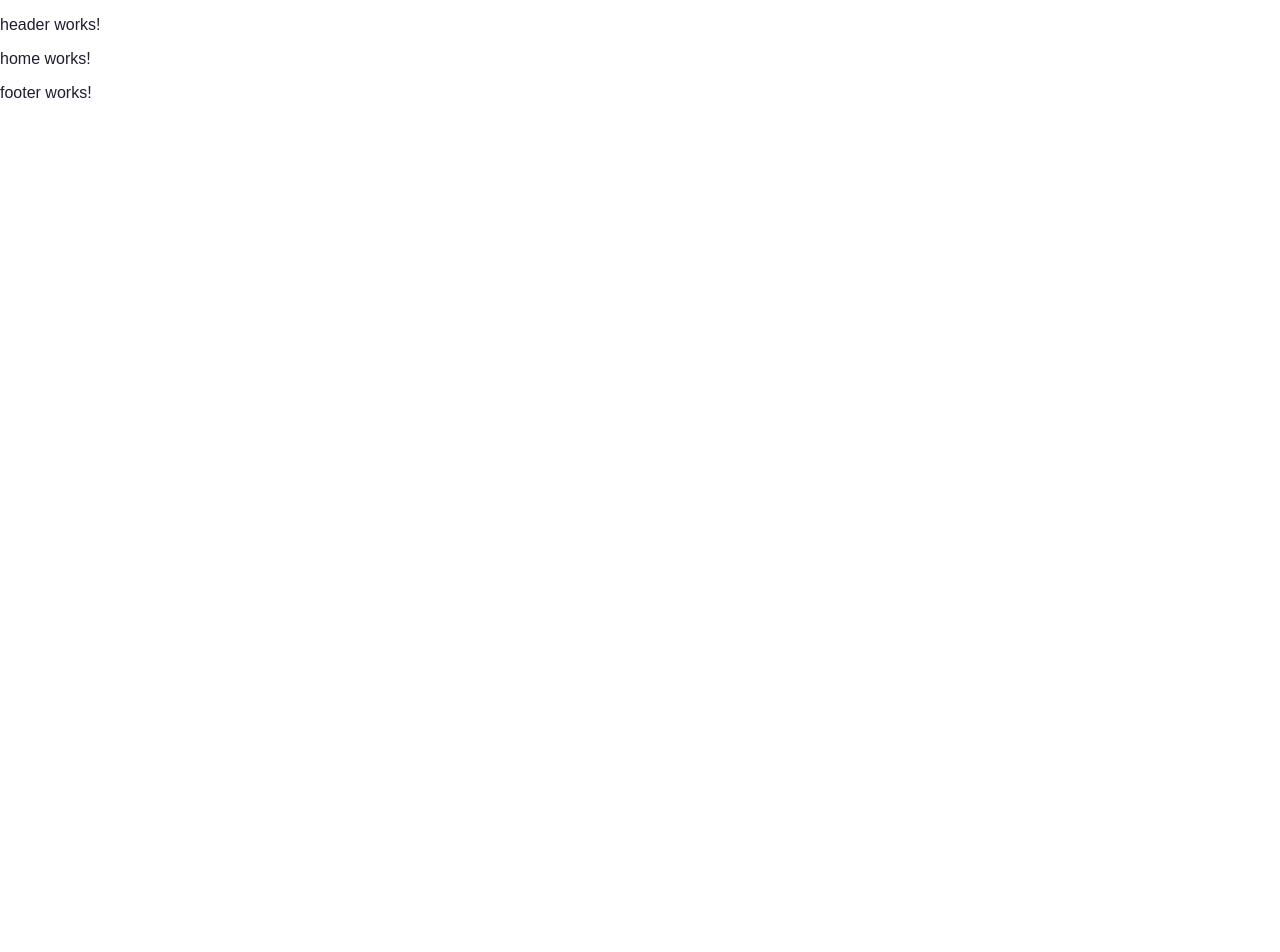
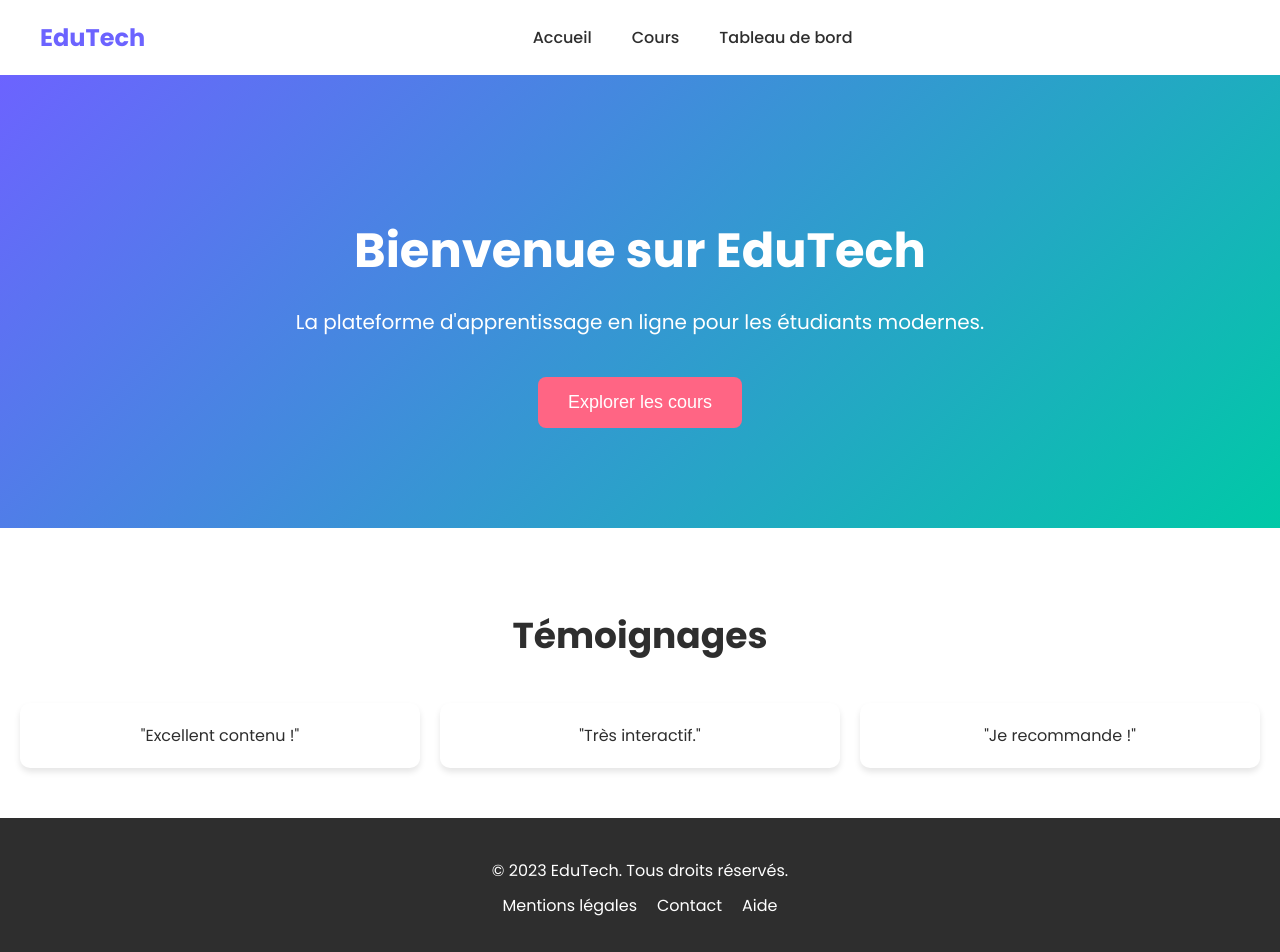
Before and after one commit to yassinemarzouki/E-ducation, an Angular app: page /home in a window 1280 px wide. Shown: the top 952 px of the page. Before the commit the page ends 800 px from the top, so only its background shows below. Built offline with nearby package versions, Linux system fonts and the light colour scheme.

Commit message:
home+header+footer

```diff
--- a/src/app/features/home/home.component.html
+++ b/src/app/features/home/home.component.html
@@ -1 +1,13 @@
-<p>home works!</p>
+<section class="hero">
+    <h1>Bienvenue sur EduTech</h1>
+    <p>La plateforme d'apprentissage en ligne pour les étudiants modernes.</p>
+    <button routerLink="/courses">Explorer les cours</button>
+  </section>
+  <section class="testimonials">
+    <h2>Témoignages</h2>
+    <div class="testimonial-cards">
+      <div class="card">"Excellent contenu !"</div>
+      <div class="card">"Très interactif."</div>
+      <div class="card">"Je recommande !"</div>
+    </div>
+  </section>
--- a/src/app/features/home/home.component.scss
+++ b/src/app/features/home/home.component.scss
@@ -0,0 +1,64 @@
+.hero {
+    background: linear-gradient(135deg, #6C63FF, #00C9A7);
+    padding: 100px 20px;
+    text-align: center;
+    color: white;
+
+    h1 {
+      font-size: 48px;
+      margin-bottom: 20px;
+    }
+
+    p {
+      font-size: 20px;
+      margin-bottom: 40px;
+    }
+
+    button {
+      background-color: #FF6584;
+      color: white;
+      border: none;
+      padding: 15px 30px;
+      border-radius: 8px;
+      font-size: 18px;
+      cursor: pointer;
+      transition: all 0.3s ease;
+
+      &:hover {
+        background-color: #E05A70;
+        transform: translateY(-2px);
+        box-shadow: 0 4px 8px rgba(255, 101, 132, 0.2);
+      }
+    }
+  }
+
+  .testimonials {
+    padding: 50px 20px;
+    text-align: center;
+    background-color: white;
+
+    h2 {
+      font-size: 36px;
+      margin-bottom: 40px;
+      color: #2E2E2E;
+    }
+
+    .testimonial-cards {
+      display: grid;
+      grid-template-columns: repeat(auto-fit, minmax(300px, 1fr));
+      gap: 20px;
+
+      .card {
+        background-color: white;
+        padding: 20px;
+        border-radius: 10px;
+        box-shadow: 0 4px 6px rgba(0, 0, 0, 0.1);
+        color: #2E2E2E;
+        transition: transform 0.3s ease;
+
+        &:hover {
+          transform: translateY(-5px);
+        }
+      }
+    }
+  }
--- a/src/app/shared/footer/footer.component.html
+++ b/src/app/shared/footer/footer.component.html
@@ -1 +1,10 @@
-<p>footer works!</p>
+<footer>
+    <div class="footer-content">
+      <p>&copy; 2023 EduTech. Tous droits réservés.</p>
+      <div class="links">
+        <a href="#">Mentions légales</a>
+        <a href="#">Contact</a>
+        <a href="#">Aide</a>
+      </div>
+    </div>
+  </footer>
--- a/src/app/shared/footer/footer.component.scss
+++ b/src/app/shared/footer/footer.component.scss
@@ -0,0 +1,30 @@
+footer {
+    background-color: #2E2E2E;
+    padding: 40px 20px;
+    text-align: center;
+    color: white;
+
+    .footer-content {
+      max-width: 1200px;
+      margin: 0 auto;
+
+      p {
+        margin: 0;
+      }
+
+      .links {
+        margin-top: 10px;
+
+        a {
+          color: white;
+          margin: 0 10px;
+          text-decoration: none;
+          transition: color 0.3s ease;
+
+          &:hover {
+            color: #6C63FF;
+          }
+        }
+      }
+    }
+  }
--- a/src/app/shared/header/header.component.html
+++ b/src/app/shared/header/header.component.html
@@ -1 +1,27 @@
-<p>header works!</p>
+<header>
+    <div class="logo">EduTech</div>
+    <nav>
+      <!-- Bouton hamburger pour les petits écrans -->
+      <button class="hamburger" (click)="toggleMenu()">
+        <span></span>
+        <span></span>
+        <span></span>
+      </button>
+      <!-- Menu principal -->
+      <ul class="nav-links" [class.active]="isMenuOpen">
+        <li><a routerLink="/home">Accueil</a></li>
+        <li><a routerLink="/courses">Cours</a></li>
+        <li><a routerLink="/dashboard">Tableau de bord</a></li>
+      </ul>
+    </nav>
+    <!-- Boutons d'authentification -->
+    <div class="auth-buttons">
+      <button class="user-icon" (click)="toggleAuthMenu()">
+        <i class="fas fa-user"></i> <!-- Icône utilisateur -->
+      </button>
+      <ul class="auth-links" [class.active]="isAuthMenuOpen">
+        <li><button class="login" routerLink="/auth">Connexion</button></li>
+        <li><button class="register" routerLink="/auth">Inscription</button></li>
+      </ul>
+    </div>
+  </header>
--- a/src/app/shared/header/header.component.scss
+++ b/src/app/shared/header/header.component.scss
@@ -0,0 +1,176 @@
+header {
+    background-color: white;
+    padding: 20px 40px;
+    display: flex;
+    justify-content: space-between;
+    align-items: center;
+    box-shadow: 0 4px 6px rgba(0, 0, 0, 0.1);
+
+    .logo {
+      font-size: 24px;
+      font-weight: 700;
+      color: #6C63FF;
+    }
+
+    nav {
+      display: flex;
+      align-items: center;
+
+      .hamburger {
+        display: none;
+        background: transparent;
+        border: none;
+        cursor: pointer;
+        padding: 0;
+        margin: 0;
+
+        fa-icon {
+          font-size: 24px;
+          color: #6C63FF;
+          transition: color 0.3s ease;
+        }
+
+        &:hover fa-icon {
+          color: #5A52E0;
+        }
+      }
+
+      .nav-links {
+        display: flex;
+        list-style: none;
+        margin: 0;
+        padding: 0;
+
+        li {
+          margin: 0 20px;
+
+          a {
+            color: #2E2E2E;
+            text-decoration: none;
+            font-weight: 500;
+            transition: color 0.3s ease;
+
+            &:hover {
+              color: #6C63FF;
+            }
+          }
+        }
+      }
+    }
+
+    .auth-buttons {
+      position: relative;
+
+      .user-icon {
+        background-color: transparent;
+        border: none;
+        cursor: pointer;
+        padding: 0;
+        margin: 0;
+
+        fa-icon {
+          font-size: 24px;
+          color: #6C63FF;
+          transition: color 0.3s ease;
+        }
+
+        &:hover fa-icon {
+          color: #5A52E0;
+        }
+      }
+
+      .auth-links {
+        display: none;
+        position: absolute;
+        right: 0;
+        top: 40px;
+        background-color: white;
+        box-shadow: 0 4px 6px rgba(0, 0, 0, 0.1);
+        border-radius: 8px;
+        list-style: none;
+        padding: 10px;
+        margin: 0;
+        min-width: 150px;
+
+        li {
+          margin: 10px 0;
+
+          button {
+            width: 100%;
+            background-color: #6C63FF;
+            color: white;
+            border: none;
+            padding: 10px 20px;
+            border-radius: 8px;
+            cursor: pointer;
+            transition: all 0.3s ease;
+
+            &:hover {
+              background-color: #5A52E0;
+              transform: translateY(-2px);
+              box-shadow: 0 4px 8px rgba(108, 99, 255, 0.2);
+            }
+
+            &.login {
+              background-color: transparent;
+              border: 2px solid #6C63FF;
+              color: #6C63FF;
+
+              &:hover {
+                background-color: #6C63FF;
+                color: white;
+              }
+            }
+          }
+        }
+      }
+
+      .auth-links.active {
+        display: block;
+      }
+    }
+  }
+
+  @media (max-width: 768px) {
+    header {
+      padding: 10px 20px;
+
+      nav {
+        .hamburger {
+          display: block;
+        }
+
+        .nav-links {
+          display: none;
+          flex-direction: column;
+          position: absolute;
+          top: 60px;
+          left: 0;
+          width: 100%;
+          background-color: white;
+          box-shadow: 0 4px 6px rgba(0, 0, 0, 0.1);
+          padding: 20px 0;
+
+          li {
+            margin: 10px 0;
+            text-align: center;
+
+            a {
+              color: #2E2E2E;
+              font-size: 18px;
+            }
+          }
+        }
+
+        .nav-links.active {
+          display: flex;
+        }
+      }
+
+      .auth-buttons {
+        .auth-links {
+          top: 50px;
+        }
+      }
+    }
+  }
--- a/src/app/shared/header/header.component.ts
+++ b/src/app/shared/header/header.component.ts
@@ -8,4 +8,16 @@ import { Component } from '@angular/core';
 })
 export class HeaderComponent {
 
+  isMenuOpen = false; // État du menu principal
+  isAuthMenuOpen = false; // État du menu d'authentification
+
+  // Basculer l'état du menu principal
+  toggleMenu() {
+    this.isMenuOpen = !this.isMenuOpen;
+  }
+
+  // Basculer l'état du menu d'authentification
+  toggleAuthMenu() {
+    this.isAuthMenuOpen = !this.isAuthMenuOpen;
+  }
 }
--- a/src/styles.scss
+++ b/src/styles.scss
@@ -1,32 +1,41 @@
-@use "sass:color";
+// Typographie
+@import url('https://fonts.googleapis.com/css2?family=Poppins:wght@400;500;600;700&display=swap');
 
-$primary: #00A8E8;
-$secondary: #7D5BA6;
-$accent: #FFC857;
-$cta: #FF4D6D;
-$background-light: #FFFFFF;
-$background-gradient: linear-gradient(135deg, #00A8E8, #7D5BA6);
-$text-dark: #1E1E2F;
-$text-light: #FFFFFF;
-
+// Styles globaux
 body {
   font-family: 'Poppins', sans-serif;
   margin: 0;
   padding: 0;
-  background-color: $background-light;
-  color: $text-dark;
+  background-color: #F8F9FA; // Fond clair
+  color: #2E2E2E; // Texte sombre
 }
 
+// Boutons
 button {
-  background-color: $cta;
+  background-color: #6C63FF; // Violet moderne
   color: white;
   border: none;
-  padding: 10px 20px;
-  border-radius: 5px;
+  padding: 12px 24px;
+  border-radius: 8px;
   cursor: pointer;
-  transition: background-color 0.3s ease;
+  font-size: 16px;
+  font-weight: 500;
+  transition: all 0.3s ease;
 
   &:hover {
-    background-color: color.adjust($cta, $lightness: -10%);
+    background-color: #5A52E0; // Version plus foncée de #6C63FF
+    transform: translateY(-2px);
+    box-shadow: 0 4px 8px rgba(108, 99, 255, 0.2);
   }
 }
+
+// Liens
+a {
+  color: #6C63FF;
+  text-decoration: none;
+  transition: color 0.3s ease;
+
+  &:hover {
+    color: #5A52E0; // Version plus foncée de #6C63FF
+  }
+}
```
